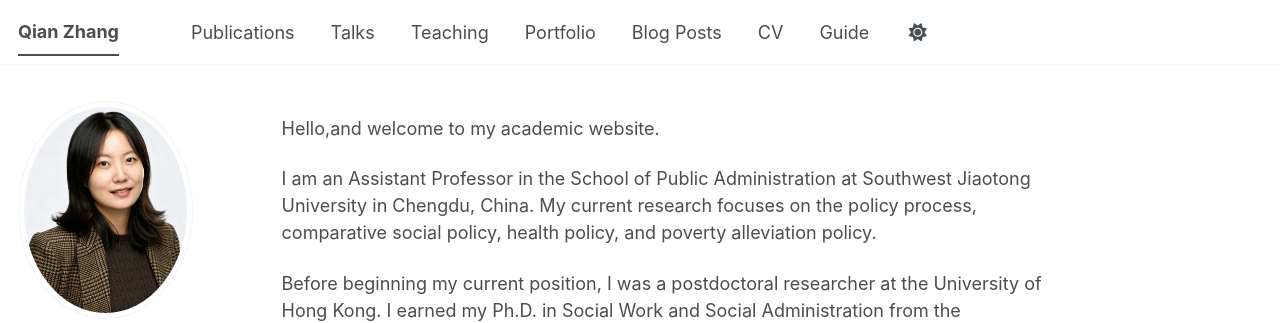
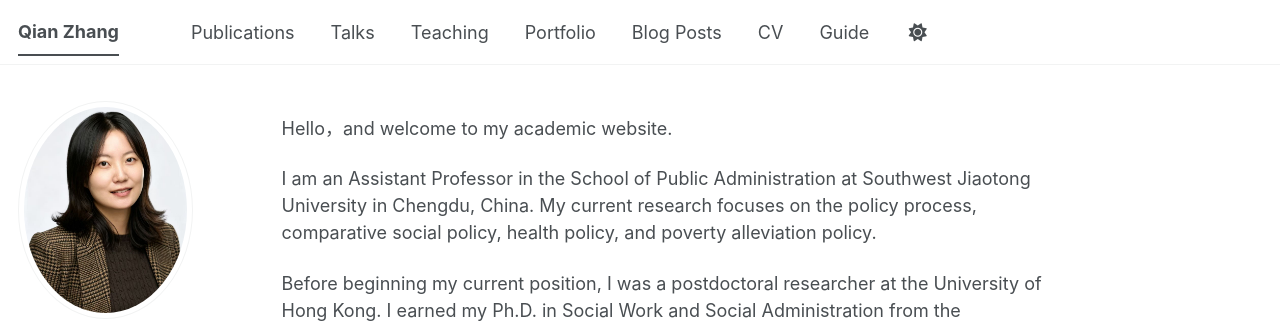
Before and after one commit to qianzhc/qianzhc.github.io, a Jekyll site: the page built from _pages/about.md, in a window 1280 px wide and 1007 px high. Shown: the top 323 px of the window. Built offline with Jekyll 4.4.1, drawn with Linux system fonts in a browser that asks for light colours; a style sheet for code colours, icons or effects is not loaded.

```diff
--- a/_pages/about.md
+++ b/_pages/about.md
@@ -7,7 +7,7 @@ redirect_from:
   - /about.html
 ---
 
-Hello,and welcome to my academic website.
+Hello，and welcome to my academic website.
 
 I am an Assistant Professor in the School of
 Public Administration at Southwest Jiaotong University in Chengdu, China. My
```
